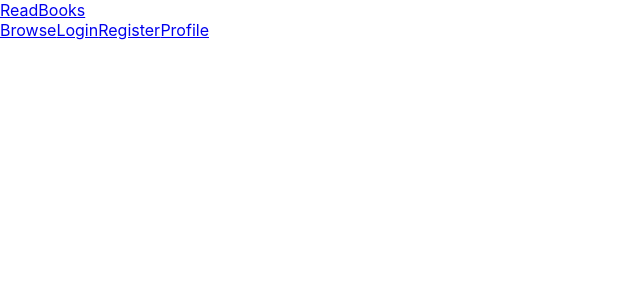
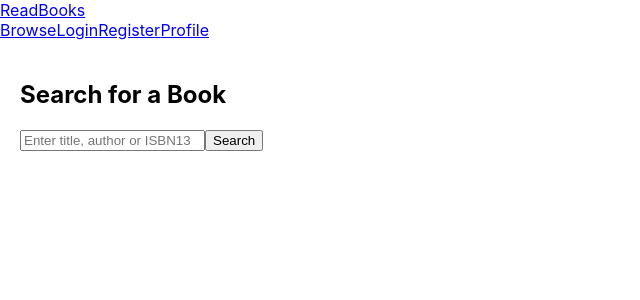
Before and after one commit to churight/read-books, a React (Create React App) app: page /search in a window 1280 px wide. Shown: the top 300 px of the page, without its empty margins (0-640 px from the left). Built offline with nearby package versions, Linux system fonts and the light colour scheme.

Commit message:
search works ig

```diff
--- a/src/App.tsx
+++ b/src/App.tsx
@@ -7,6 +7,7 @@ import Header from './components/Header'; // make sure this path is correct
 import Profile from './pages/Profile';
 import Home from './pages/Home';
 import BookInfo from './pages/BookInfo';
+import { Search } from './pages/Search';
 
 function App() {
   return (
@@ -16,8 +17,9 @@ function App() {
         <Route path="/register" element={<Register />} />
         <Route path="/login" element={<Login />} />
         <Route path="/profile" element={<Profile />}/>
-        <Route path="/home" element={<Home />}/>
+        <Route path="/browse" element={<Home />}/>
         <Route path="/book/:isbn13" element={<BookInfo />} />
+        <Route path="search" element={<Search />} />
       </Routes>
     </Router>
   );
--- a/src/hooks/useFavourites.tsx
+++ b/src/hooks/useFavourites.tsx
@@ -26,7 +26,10 @@ const useFavourites = () => {
   }, []);
 
   const addFavourite = (isbn13: string) => {
-    setFavourites((prev) => [...prev, isbn13]);
+    setFavourites((prev) => {
+        if (prev.includes(isbn13)) return prev;
+        return [...prev, isbn13];
+    });;
   };
 
   return { favourites, loading, addFavourite };
--- a/src/pages/Login.tsx
+++ b/src/pages/Login.tsx
@@ -20,7 +20,7 @@ const Login = () => {
       });
       console.log('Login response:', res.data);
       setMessage('Login successful');
-      navigate('/home');
+      navigate('/browse');
     } catch (err: any) {
       setMessage(err.response?.data?.message || 'Error occurred');
     }
--- /dev/null
+++ b/src/pages/Search.tsx
@@ -0,0 +1,57 @@
+import { useState } from "react"
+import IBook from "../interfaces/IBook";
+import axios from "axios";
+
+export const Search = () =>{
+    const [query, setQuery] = useState('');
+    const [results, setResults] = useState<IBook[]>([]);
+    const [loading, setLoading] = useState(false);
+    const [message, setMessage] = useState('');
+
+    const handleSearch = async (e: React.FormEvent) =>{
+        e.preventDefault();
+        if (!query.trim()) return;
+
+        setLoading(true);
+
+        try{
+            const res = await axios.get('http://localhost:4000/api/browse/search', {params: {query}});
+            setResults(res.data);
+            if(res.data.length === 0){
+                console.log('No books found');
+                setMessage('No books found');
+            }
+
+        }catch(e){
+            console.error('Search error', e);
+            setLoading(false);
+            setMessage('Search failed');
+        }
+    }
+
+    return (
+    <div style={{ padding: '20px' }}>
+      <h2>Search for a Book</h2>
+      <form onSubmit={handleSearch}>
+        <input
+          type="text"
+          placeholder="Enter title, author or ISBN13"
+          value={query}
+          onChange={(e) => setQuery(e.target.value)}
+        />
+        <button type="submit">Search</button>
+      </form>
+
+      {loading && <p>Loading...</p>}
+      {message && <p>{message}</p>}
+
+      <ul>
+        {results.map((book) => (
+          <li key={book.isbn13}>
+            <strong>{book.title}</strong> by {book.authors.join(', ')}
+          </li>
+        ))}
+      </ul>
+    </div>
+  );
+};
```
Also changed, not shown: src/backend/routes/bookRoutes.ts (+22 -0 lines).
